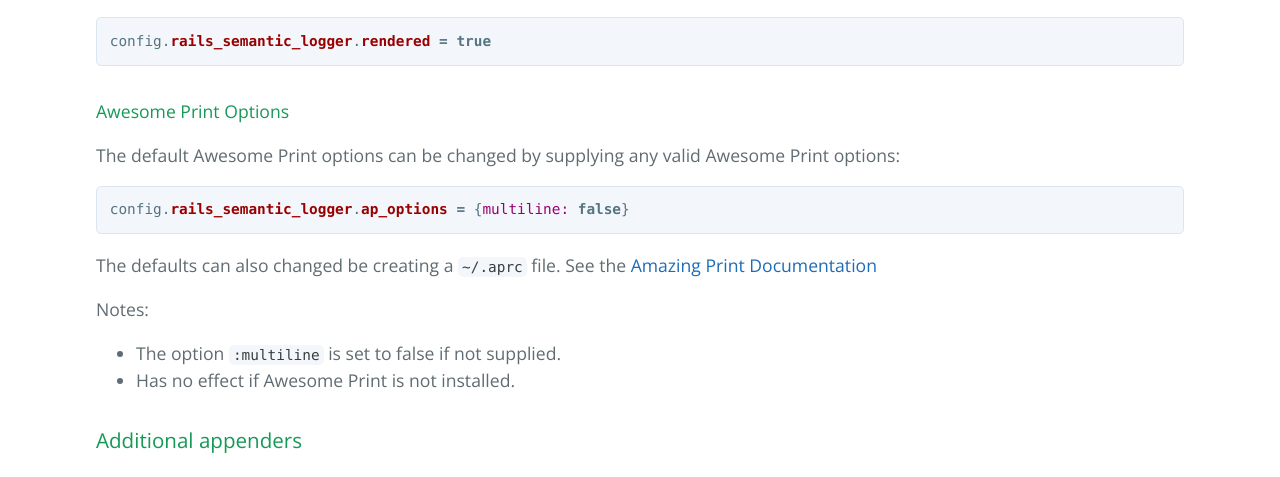
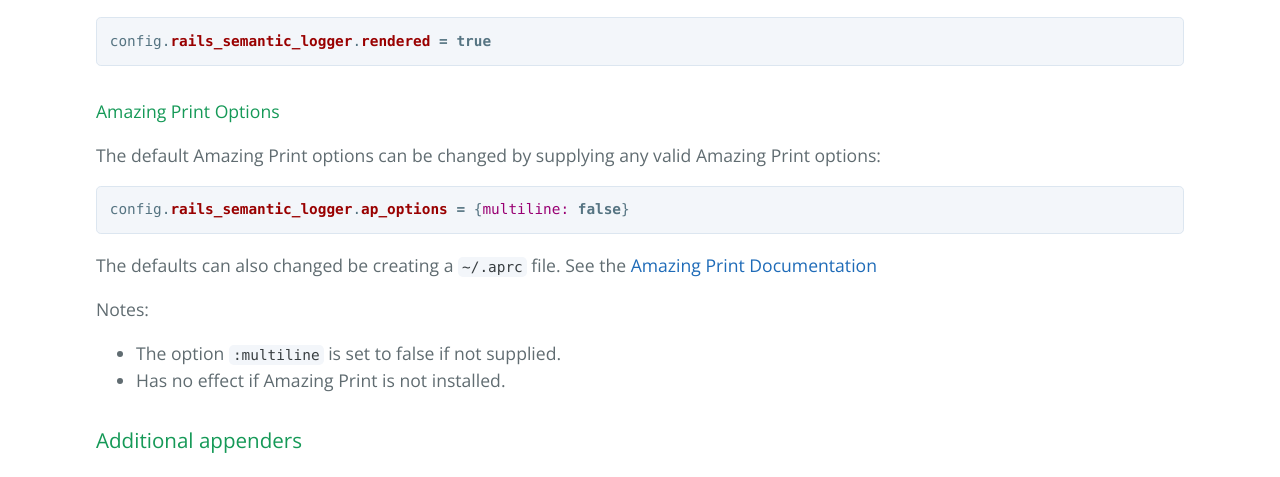
Before and after one commit to reidmorrison/semantic_logger, a Jekyll site: the page built from docs/rails.md, in a window 1280 px wide and 900 px high, scrolled down 6191 px. Shown: the part 161-638 px from the top of the window. Built offline with Jekyll 4.4.1, drawn with Linux system fonts in a browser that asks for light colours; our own code applies the rules of GitHub Pages for plain Markdown files.

Commit message:
Replace Awesome Print to Amazing Print
I assume "Awesome Print" is just the old doc remaining.
Ref: 22ca2027910ba80218893fd2596df43f67566497

```diff
--- a/docs/rails.md
+++ b/docs/rails.md
@@ -252,9 +252,9 @@ To show the Action View rendering messages in production:
 config.rails_semantic_logger.rendered = true
 ~~~
 
-#### Awesome Print Options
+#### Amazing Print Options
 
-The default Awesome Print options can be changed by supplying any valid Awesome Print options:
+The default Amazing Print options can be changed by supplying any valid Amazing Print options:
 
 ~~~ruby
 config.rails_semantic_logger.ap_options = {multiline: false}
@@ -266,7 +266,7 @@ See the [Amazing Print Documentation](https://github.com/amazing-print/amazing_p
 Notes:
 
 * The option `:multiline` is set to false if not supplied.
-* Has no effect if Awesome Print is not installed.
+* Has no effect if Amazing Print is not installed.
 
 ### Additional appenders
 
```
